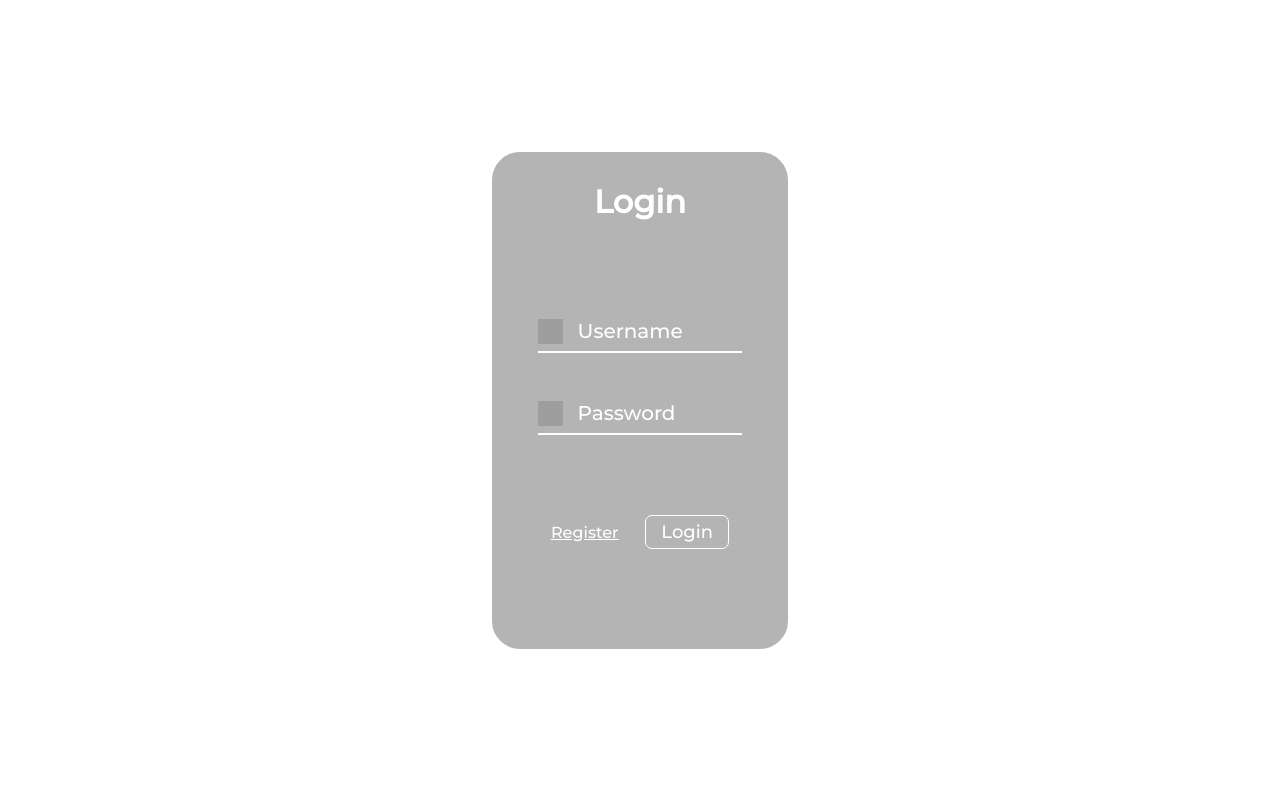
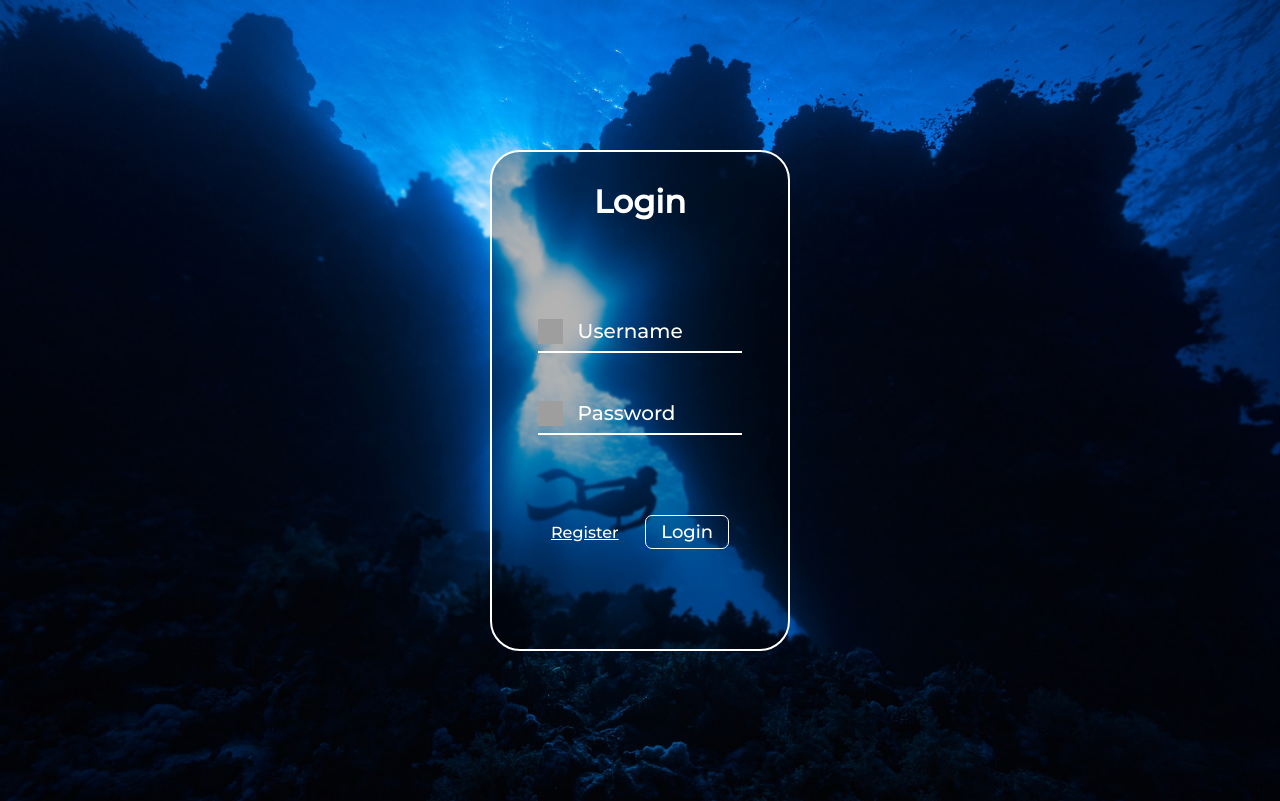
Before and after one commit to aniketsona23/IntraChat, a plain HTML site: page Frontend/public/index.html in a window 1280 px wide. Drawn offline with Linux system fonts and the light colour scheme; grey boxes are pictures that could not be loaded.

Commit message:
backgrond path fixed

```diff
--- a/Frontend/public/css/login.css
+++ b/Frontend/public/css/login.css
@@ -8,7 +8,7 @@
 }
 
 body {
-  background-image: url("./media/neom-_5TOw0ED9Jk-unsplash.jpg");
+  background-image: url("../media/neom-_5TOw0ED9Jk-unsplash.jpg");
   background-size: cover;
   background-repeat: no-repeat;
   backdrop-filter: blur(1px);
```
